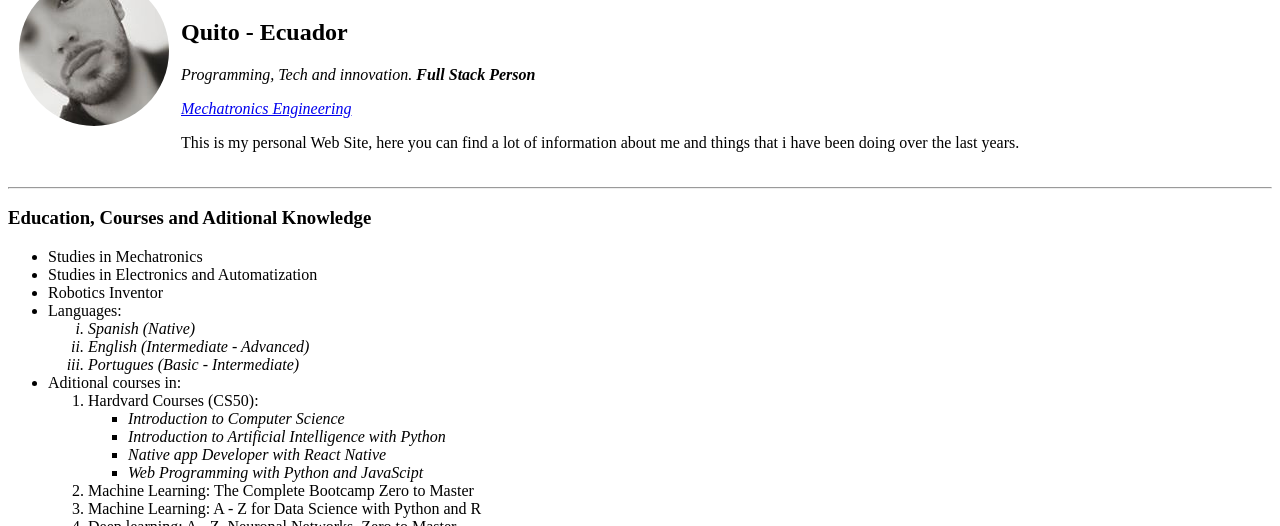
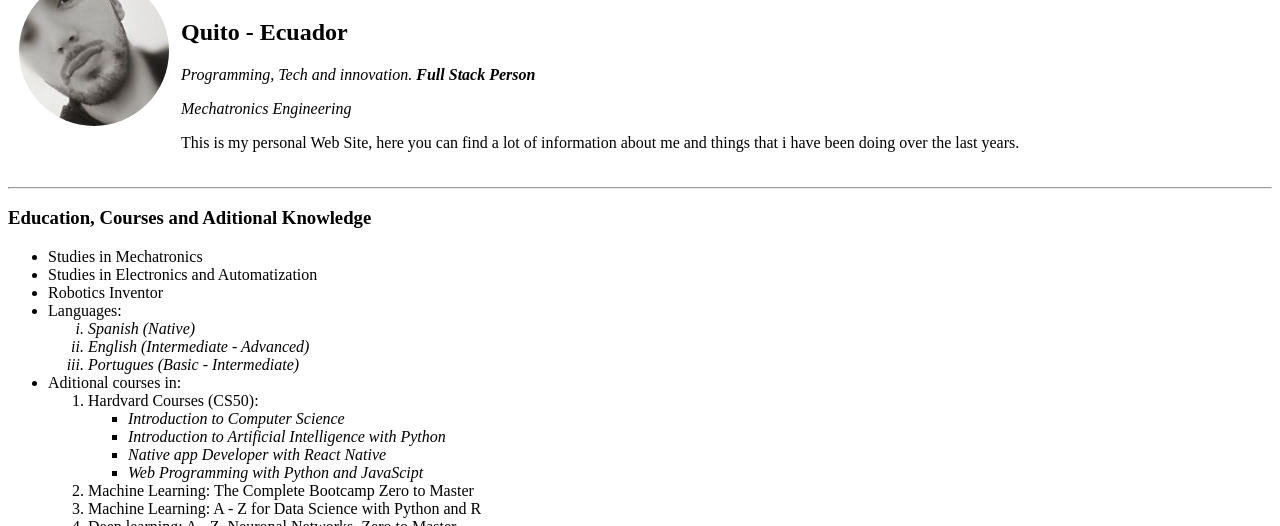
Before and after one commit to XavierGM23/cv, a plain HTML site: page index.html in a window 1280 px wide. Shown: the part 274-800 px from the top of the page. Drawn offline with Linux system fonts and the light colour scheme.

Commit message:
Update index.html

```diff
--- a/index.html
+++ b/index.html
@@ -40,7 +40,7 @@
         <h1>Xavier Maldonado Personal Site</h1>
         <h2><b>Quito - Ecuador</b></h2>
         <p><em>Programming, Tech and innovation. <strong>Full Stack Person</strong></em></p>
-        <p><em><a href="https://www.ute.edu.ec/archivos/pe/sep2019/pe-mecatronica.pdf" target="_blank">Mechatronics Engineering</a></em></p>
+        <p><em>Mechatronics Engineering</em></p>
         <p>This is my personal Web Site, here you can find a lot of information about me and things that i have been doing over the last years.</p>
       </td>
     </tr>
```
